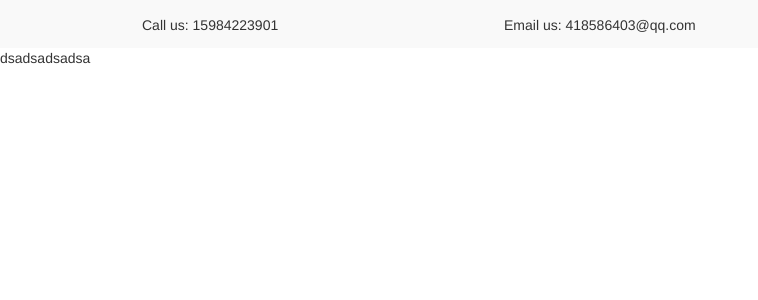
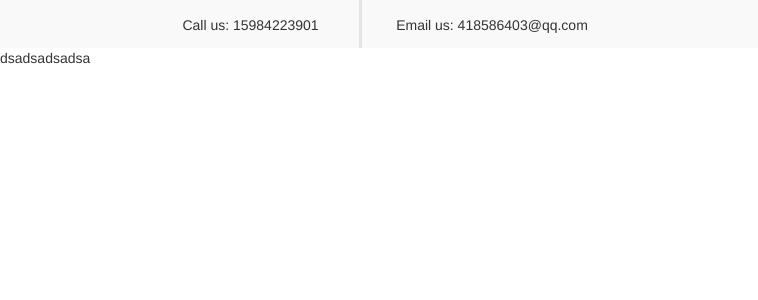
Before and after one commit to Arnold0824/Hengxin, a Django app: page / in a window 1280 px wide; the page is wider, and only the part inside the window is pictured. Shown: the top 300 px of that part, without its empty margins (0-758 px from the left). Run offline with Django 3.2, Linux system fonts and the light colour scheme; some libraries are stand-ins or nearby versions.

Commit message:
dsadsadsa

```diff
--- a/core/static/css/style.css
+++ b/core/static/css/style.css
@@ -10,20 +10,27 @@ body{
 .call{
     margin-left: 142px;
     width:220px;
-    /*height:48px;*/
-    margin-top: 15px;
+    height:48px;
+    /*margin-top: 15px;*/
     float:left;
-    /*border-right: 3px solid #e4e4e4;*/
+    text-align: center;
+    border-right: 3px solid #e4e4e4;
 }
 .line{
     width:220px;
     height:48px;
 }
+
+.label-center{
+    margin-top: 15px;
+    font-weight: 100 !important;
+}
 .email{
     margin-left: 20px;
     width:220px;
-    /*height:48px;*/
-    margin-top: 15px;
+    height:48px;
+    /*margin-top: 15px;*/
     float:left;
+    text-align: center;
     /*border-right: 3px solid #e4e4e4;*/
 }
--- a/core/templates/inc/header.html
+++ b/core/templates/inc/header.html
@@ -15,13 +15,14 @@
     <body>
         <div class="header-contact">
             <div class="call">
-                Call us: 15984223901
+                <label class="label-center">Call us: 15984223901</label>
             </div>
 
-            <div class="call">
-                Email us: 418586403@qq.com
+            <div class="email">
+                <label class="label-center">Email us: 418586403@qq.com</label>
             </div>
         </div>
+
         {% block content %}
 
         {% endblock %}
```
